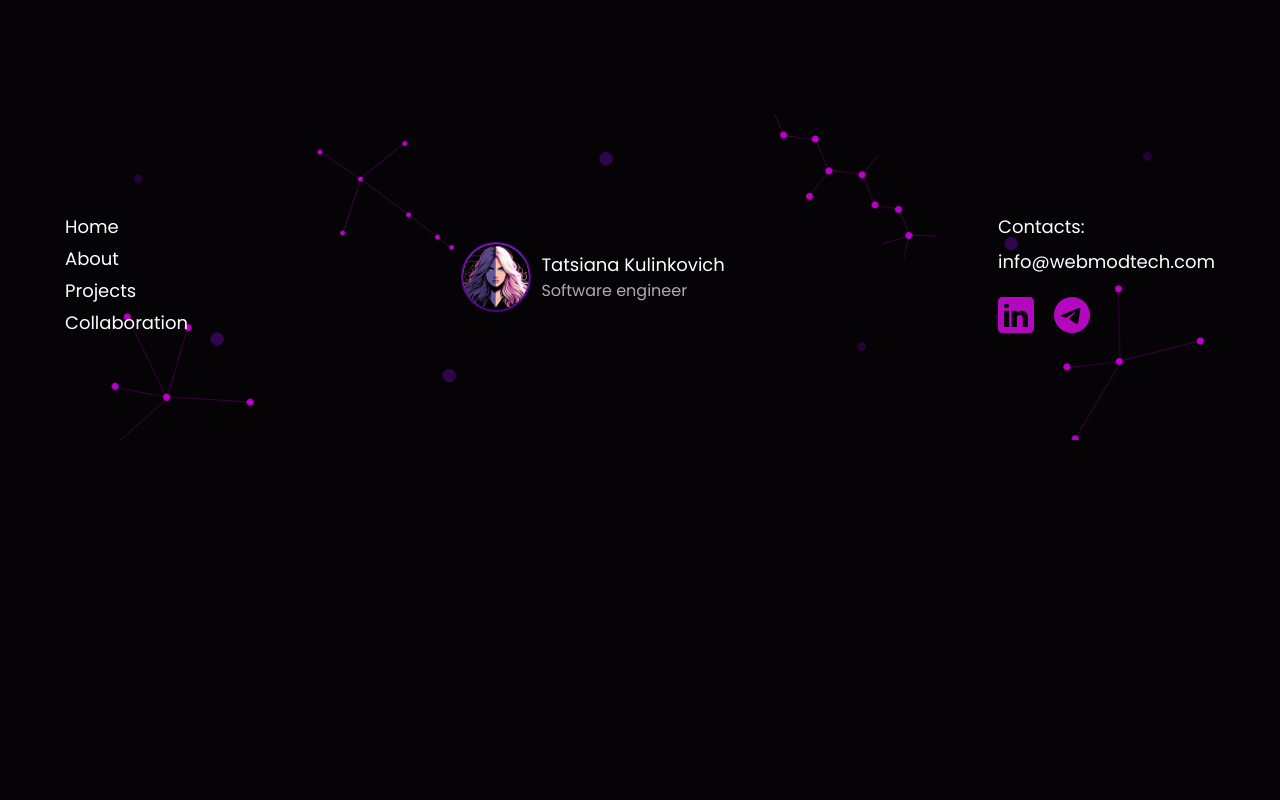
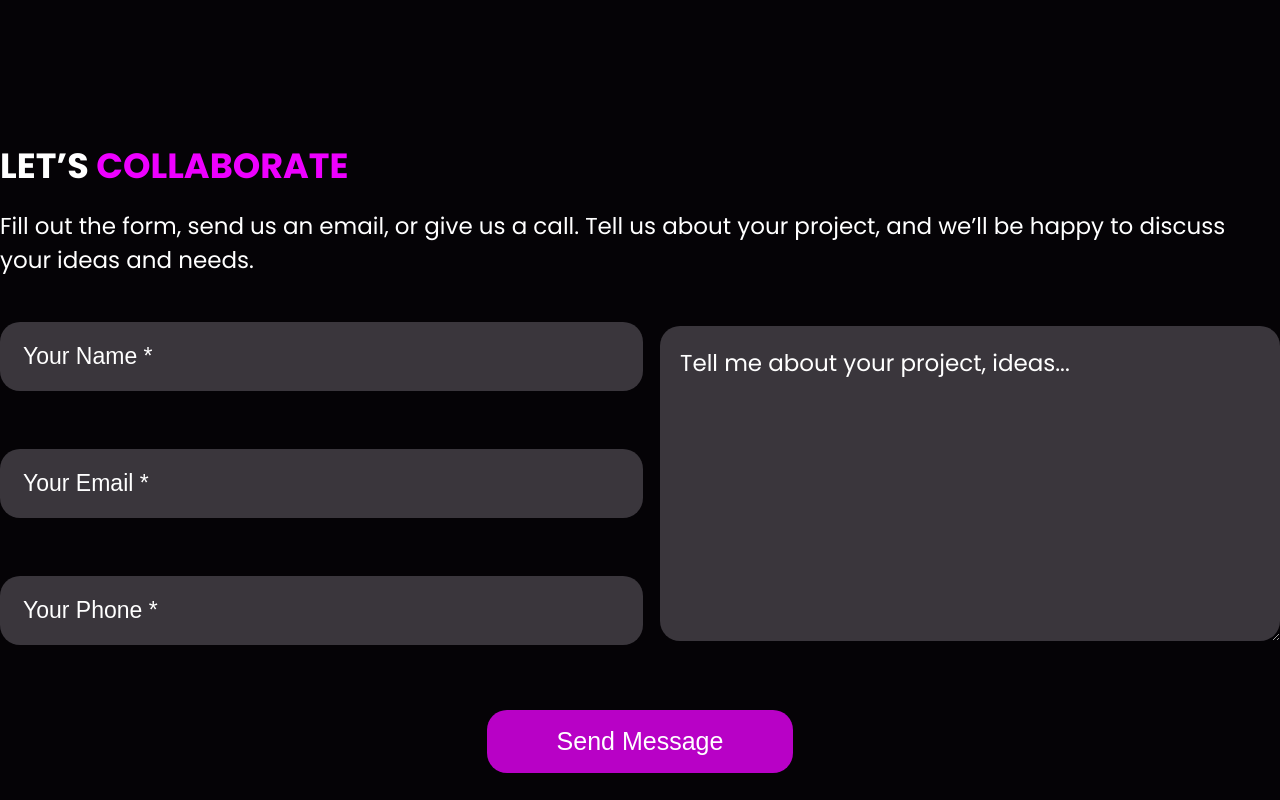
Before and after one commit to bogdanovich231/WebMod, a React (Vite) app: page / in a window 1280 px wide. Shown: the part 960-1760 px from the top of the page. Before the commit the page ends 1400 px from the top, so only its background shows below. Built offline with nearby package versions, Linux system fonts and the light colour scheme; no server answers.

Commit message:
feat: implemented contact form n validation chema n connected with redux

```diff
--- /dev/null
+++ b/src/Components/ContactSection/ContactForm/ContactForm.module.css
@@ -0,0 +1,58 @@
+.containerForm {
+  margin-top: 45px;
+}
+.wrapperForm {
+  display: flex;
+  align-items: center;
+  justify-content: space-between;
+  gap: 40px;
+}
+.leftSideForm {
+  display: flex;
+  flex-direction: column;
+  gap: 58px;
+  flex: 1;
+}
+
+.rightSideForm {
+  flex: 1;
+}
+.fieldTextarea textarea {
+  font-family: 'Poppins', sans-serif;
+  box-sizing: border-box;
+  border-radius: 20px;
+  padding-top: 20px;
+  padding-left: 20px;
+  font-size: 23px;
+  background-color: #3a363c;
+  border: none;
+  width: 100%;
+  height: 315px;
+}
+.fieldTextarea {
+  height: 315px;
+}
+.fieldTextarea textarea::placeholder {
+  color: var(--text);
+}
+.wrapperSubmitButton {
+  text-align: center;
+  margin-top: 65px;
+}
+.submitButton {
+  border: none;
+  border-radius: 20px;
+  padding: 17px 70px;
+  font-size: 25px;
+  color: #ffff;
+  cursor: pointer;
+  background-color: #b801c6;
+}
+.submitButton:hover {
+  transition: transform 0.5s ease-in-out;
+  transform: scale(1.03);
+}
+.errorMessage {
+  font-size: 15px;
+  color: red;
+}
--- /dev/null
+++ b/src/Components/ContactSection/ContactForm/ContactForm.tsx
@@ -0,0 +1,73 @@
+import { yupResolver } from '@hookform/resolvers/yup';
+import styles from './ContactForm.module.css';
+import { schema } from '../../../utils/Schema/Schema';
+import { IFormInput } from '../../../utils/Intefrace/FormInterface';
+import { useForm } from 'react-hook-form';
+import { useDispatch, useSelector } from 'react-redux';
+import { RootState } from '../../../store/store';
+import FormInput from './FormInput/FormInput';
+import { setEmail, setMessage, setName, setPhone } from '../../../store/slices/form.slice';
+
+function ContactForm() {
+  const dispatch = useDispatch();
+  const { name, email, phone, message } = useSelector((state: RootState) => state.form);
+
+  const {
+    register,
+    handleSubmit,
+    formState: { errors },
+  } = useForm<IFormInput>({ resolver: yupResolver(schema) });
+
+  const onSubmit = (data: IFormInput) => {
+    console.log(data);
+  };
+  return (
+    <div className={styles.containerForm}>
+      <form onSubmit={handleSubmit(onSubmit)}>
+        <div className={styles.wrapperForm}>
+          <div className={styles.leftSideForm}>
+            <FormInput
+              placeholder="Your Name *"
+              value={name}
+              register={register('name')}
+              onChange={(e) => dispatch(setName(e.target.value))}
+              error={errors.name?.message}
+            />
+            <FormInput
+              placeholder="Your Email *"
+              value={email}
+              register={register('email')}
+              onChange={(e) => dispatch(setEmail(e.target.value))}
+              error={errors.email?.message}
+            />
+            <FormInput
+              placeholder="Your Phone *"
+              value={phone}
+              register={register('phone')}
+              onChange={(e) => dispatch(setPhone(e.target.value))}
+              error={errors.phone?.message}
+            />
+          </div>
+          <div className={styles.rightSideForm}>
+            <div className={styles.fieldTextarea}>
+              <textarea
+                placeholder="Tell me about your project, ideas..."
+                value={message}
+                {...register('message')}
+                onChange={(e) => dispatch(setMessage(e.target.value))}
+              />
+              {errors.message ? <p className={styles.errorMessage}>{errors.message.message}</p> : null}
+            </div>
+          </div>
+        </div>
+        <div className={styles.wrapperSubmitButton}>
+          <button type="submit" className={styles.submitButton}>
+            Send Message
+          </button>
+        </div>
+      </form>
+    </div>
+  );
+}
+
+export default ContactForm;
--- /dev/null
+++ b/src/Components/ContactSection/ContactForm/FormInput/FormInput.module.css
@@ -0,0 +1,19 @@
+.inputForm input {
+  border-radius: 20px;
+  border: none;
+  font-size: 23px;
+  font-weight: 300;
+  padding: 21px 0px 21px 23px;
+  width: 100%;
+  background-color: #3a363c;
+}
+.inputForm input::placeholder {
+  color: var(--text);
+}
+.inputForm input:focus-visible {
+  outline: none;
+}
+.errorMessage {
+  font-size: 15px;
+  color: red;
+}
--- /dev/null
+++ b/src/Components/ContactSection/ContactForm/FormInput/FormInput.tsx
@@ -0,0 +1,26 @@
+import styles from './FormInput.module.css';
+
+interface FormInputProps {
+  placeholder: string;
+  value: string;
+  register: any;
+  onChange: (e: React.ChangeEvent<HTMLInputElement>) => void;
+  error?: string;
+}
+
+function FormInput({ placeholder, value, register, onChange, error }: FormInputProps) {
+  return (
+    <div className={styles.inputForm}>
+      <input
+        placeholder={placeholder}
+        value={value}
+        {...register}
+        onChange={onChange}
+        className={error ? styles.inputError : ''}
+      />
+      {error && <p className={styles.errorMessage}>{error}</p>}
+    </div>
+  );
+}
+
+export default FormInput;
--- /dev/null
+++ b/src/Components/ContactSection/ContactSection.module.css
@@ -0,0 +1,14 @@
+.containerContact {
+  margin: 0 auto;
+  max-width: 1440px;
+  margin-top: 141px;
+}
+.containerContact h2 {
+  text-transform: uppercase;
+}
+.containerContact p {
+  margin-top: 17px;
+}
+.softText {
+  color: var(--textSoft);
+}
--- /dev/null
+++ b/src/Components/ContactSection/ContactSection.tsx
@@ -0,0 +1,19 @@
+import ContactForm from './ContactForm/ContactForm';
+import styles from './ContactSection.module.css';
+
+function ContactSection() {
+  return (
+    <div className={styles.containerContact}>
+      <h2>
+        Let’s <b className={styles.softText}>collaborate</b>
+      </h2>
+      <p>
+        Fill out the form, send us an email, or give us a call. Tell us about your project, and we’ll be happy to
+        discuss your ideas and needs.
+      </p>
+      <ContactForm />
+    </div>
+  );
+}
+
+export default ContactSection;
--- a/src/Layouts/Main/Main.tsx
+++ b/src/Layouts/Main/Main.tsx
@@ -1,4 +1,5 @@
 import About from '../../Components/About/About';
+import ContactSection from '../../Components/ContactSection/ContactSection';
 import ProjectsSection from '../../Components/ProjectsSection/ProjectsSection';
 import WelcomeBlock from '../../Components/WelcomeSection/WelcomeSection';
 
@@ -8,6 +9,7 @@ function MainLayout() {
       <WelcomeBlock />
       <About />
       <ProjectsSection />
+      <ContactSection />
     </>
   );
 }
--- /dev/null
+++ b/src/store/slices/form.slice.ts
@@ -0,0 +1,43 @@
+import { createSlice, PayloadAction } from '@reduxjs/toolkit';
+import { RootState } from '../store';
+
+export const formSlice = createSlice({
+  name: 'form',
+  initialState: {
+    name: '',
+    email: '',
+    phone:'',
+    message: '',
+    isLoading: false,
+  },
+  reducers: {
+    setName: (state, action: PayloadAction<string>) => {
+      state.name = action.payload;
+    },
+    setEmail: (state, action: PayloadAction<string>) => {
+      state.email = action.payload;
+    },
+    setPhone: (state, action: PayloadAction<string>) => {
+        state.phone = action.payload;
+      },
+    setMessage: (state, action: PayloadAction<string>) => {
+      state.message = action.payload;
+    },
+
+    resetForm: (state) => {
+      state.name = '';
+      state.email = '';
+      state.phone = '';
+      state.message = '';
+    },
+    setLoader: (state, action: PayloadAction<boolean>) => {
+      state.isLoading = action.payload;
+    },
+  },
+});
+
+export const { setName, setEmail, setPhone, setMessage, resetForm, setLoader } = formSlice.actions;
+
+export const selectForm = (state: RootState) => state.form;
+
+export default formSlice.reducer;
--- a/src/store/store.ts
+++ b/src/store/store.ts
@@ -1,8 +1,9 @@
 import { combineReducers, configureStore } from '@reduxjs/toolkit';
 import { api } from './api/api';
-
+import formReducer from './slices/form.slice';
 export const rootReducer = combineReducers({
   [api.reducerPath]: api.reducer,
+  form: formReducer,
 });
 
 export const store = configureStore({
--- /dev/null
+++ b/src/utils/Intefrace/FormInterface.ts
@@ -0,0 +1,7 @@
+export interface IFormInput{
+    name: string;
+    phone:string;
+    email:string;
+    message: string;
+    acceptTerms: any
+}
--- /dev/null
+++ b/src/utils/Schema/Schema.ts
@@ -0,0 +1,22 @@
+import * as yup from 'yup';
+
+export const schema = yup.object().shape({
+  name: yup
+    .string()
+    .required("Name is a required field")
+    .matches(/^[A-Z]/, "Name must start with a capital letter"),
+  phone: yup
+    .string()
+    .required("Phone number is a required field"),
+  email: yup
+    .string()
+    .email("Invalid email format")
+    .required("Email is a required field"),
+  message: yup
+    .string()
+    .required("Message is a required field"),
+  acceptTerms: yup
+    .boolean()
+    .oneOf([true], 'You must accept the Terms of Service and Privacy Policy')
+    .required('You must accept the Terms of Service and Privacy Policy'),
+});
```
